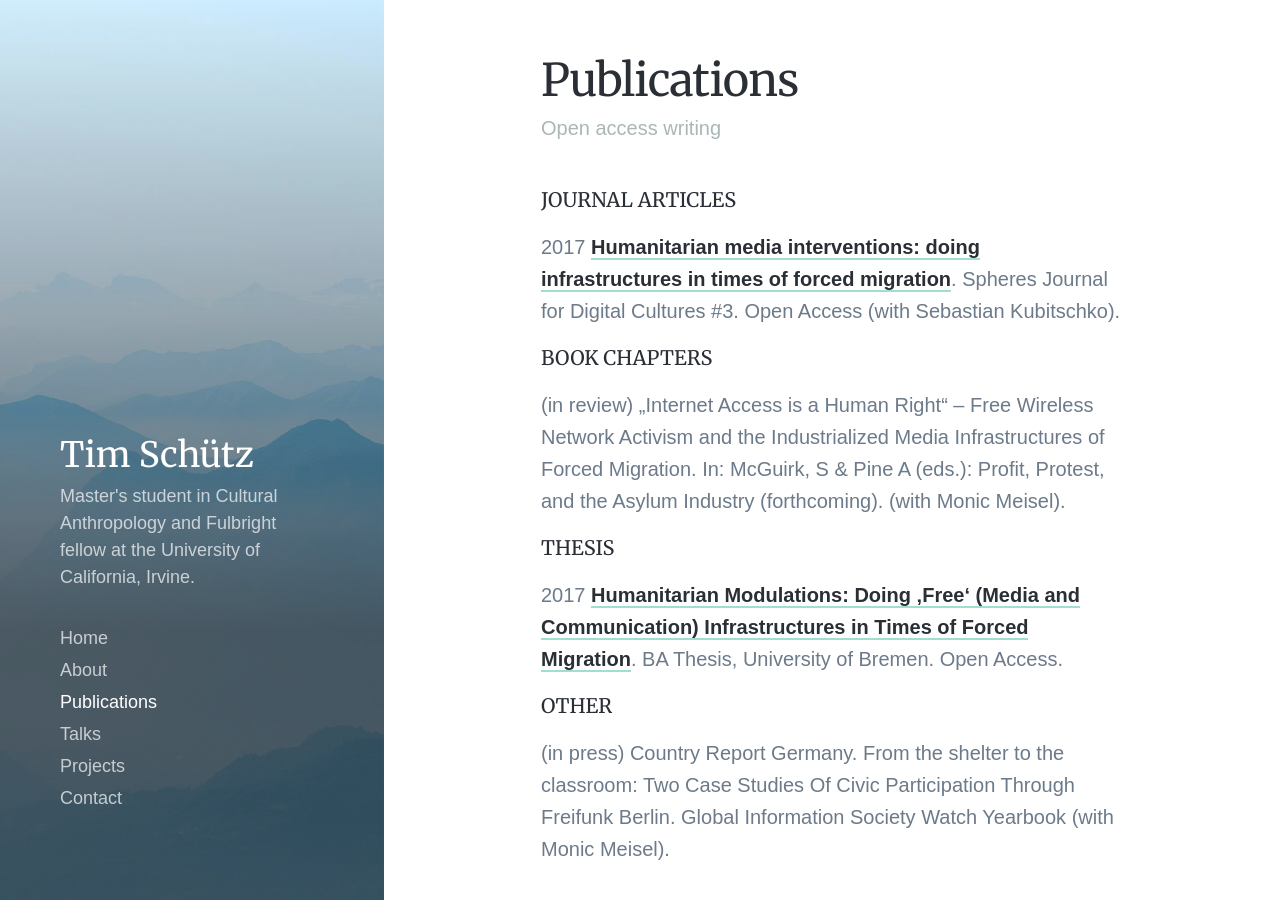
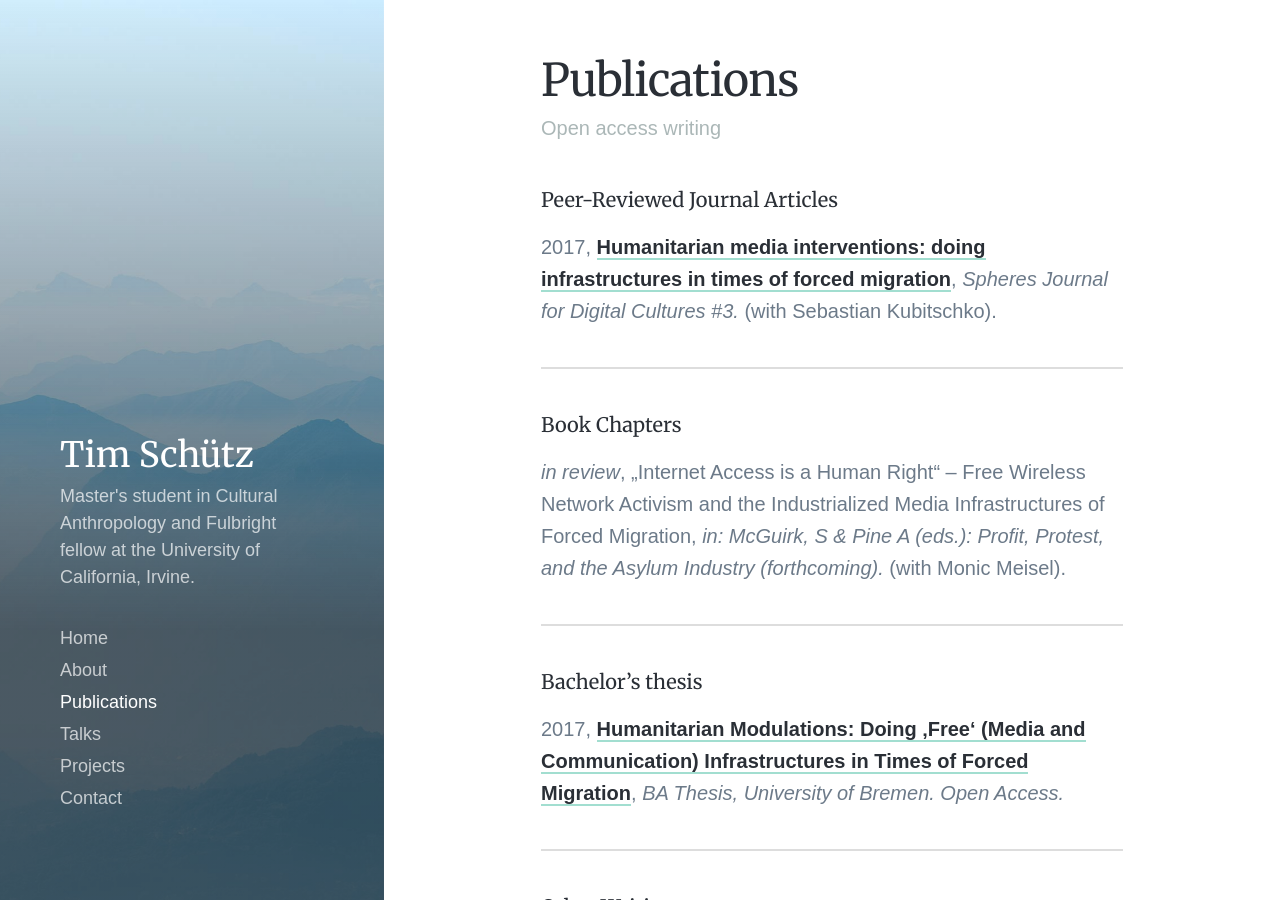
Before and after one commit to Tschuetzuci/tschuetzuci.github.io, a Jekyll site: the page built from _pages/publications.md, in a window 1280 px wide and 900 px high. Built offline with Jekyll 4.4.1, drawn with Linux system fonts in a browser that asks for light colours; nearby versions of some CDN libraries; some web fonts are replaced; some of the changed text lies outside the part shown.

Commit message:
Update publications.md

```diff
--- a/_pages/publications.md
+++ b/_pages/publications.md
@@ -5,20 +5,24 @@
 featured_image: /images/demo/demo-portrait.jpg
 ---
 
-##### JOURNAL ARTICLES
+##### Peer-Reviewed Journal Articles
 
-2017 [Humanitarian media interventions: doing infrastructures in times of forced migration](http://spheres-journal.org/humanitarian-media-intervention-infrastructuring-in-times-of-forced-migration/). Spheres Journal for Digital Cultures #3. Open Access (with Sebastian Kubitschko).
+2017, [Humanitarian media interventions: doing infrastructures in times of forced migration](http://spheres-journal.org/humanitarian-media-intervention-infrastructuring-in-times-of-forced-migration/), _Spheres Journal for Digital Cultures #3._ (with Sebastian Kubitschko).
 
+---
 
-##### BOOK CHAPTERS
+##### Book Chapters
 
-(in review) „Internet Access is a Human Right“ – Free Wireless Network Activism and the Industrialized Media Infrastructures of Forced Migration. In: McGuirk, S & Pine A (eds.): Profit, Protest, and the Asylum Industry (forthcoming). (with Monic Meisel).
+_in review_, „Internet Access is a Human Right“ – Free Wireless Network Activism and the Industrialized Media Infrastructures of Forced Migration, _in: McGuirk, S & Pine A (eds.): Profit, Protest, and the Asylum Industry (forthcoming)._ (with Monic Meisel).
 
+ ---
 
-##### THESIS
+##### Bachelor's thesis
 
-2017 [Humanitarian Modulations: Doing ‚Free‘ (Media and Communication) Infrastructures in Times of Forced Migration](http://nbn-resolving.de/urn:nbn:de:gbv:46-00106066-16). BA Thesis, University of Bremen. Open Access.
+2017, [Humanitarian Modulations: Doing ‚Free‘ (Media and Communication) Infrastructures in Times of Forced Migration](http://nbn-resolving.de/urn:nbn:de:gbv:46-00106066-16), _BA Thesis, University of Bremen. Open Access._
 
+ ---
 
-##### OTHER
-(in press) Country Report Germany. From the shelter to the classroom: Two Case Studies Of Civic Participation Through Freifunk Berlin. Global Information Society Watch Yearbook (with Monic Meisel).
+##### Other Writing
+
+_in press_, Country Report Germany. From the shelter to the classroom: Two Case Studies Of Civic Participation Through Freifunk Berlin, _Global Information Society Watch Yearbook_, (with Monic Meisel).
```
